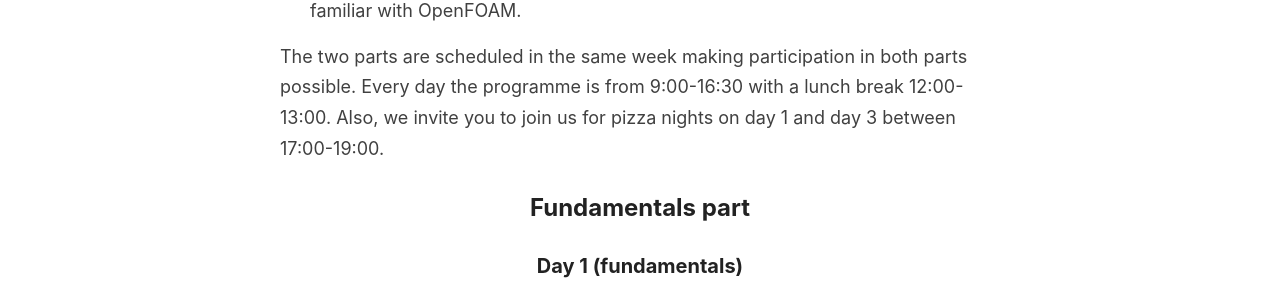
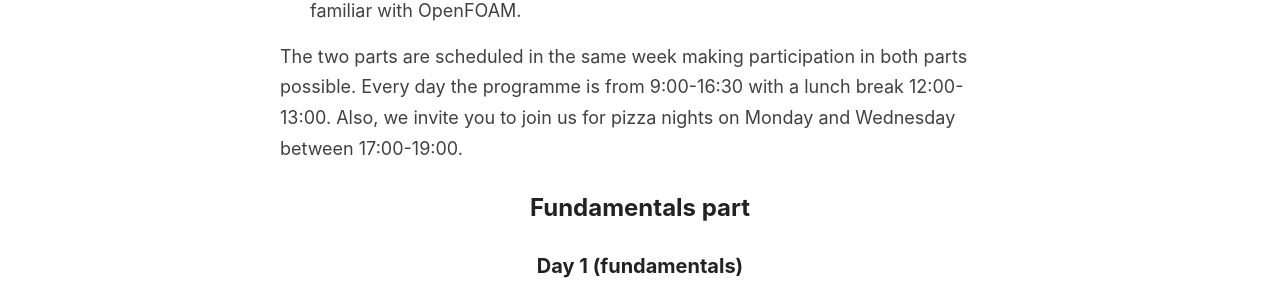
Before and after one commit to OpenSourceCFDCourse/opensourcecfdcourse.github.io, a Jekyll site: the page built from _pages/course-content.md, in a window 1280 px wide. Shown: the part 477-777 px from the top of the page. Built offline with Jekyll 4.4.1, drawn with Linux system fonts in a browser that asks for light colours.

Commit message:
Update course-content.md

```diff
--- a/_pages/course-content.md
+++ b/_pages/course-content.md
@@ -9,7 +9,7 @@
 * Fundamentals (day 1-2) is aimed at users new to OpenFOAM and covers OpenFOAM basics and good practices.
 * Advanced (day 3-5) covers more advanced topics and is aimed at users already familiar with OpenFOAM.
 
-The two parts are scheduled in the same week making participation in both parts possible. Every day the programme is from 9:00-16:30 with a lunch break 12:00-13:00. Also, we invite you to join us for pizza nights on day 1 and day 3 between 17:00-19:00.
+The two parts are scheduled in the same week making participation in both parts possible. Every day the programme is from 9:00-16:30 with a lunch break 12:00-13:00. Also, we invite you to join us for pizza nights on Monday and Wednesday between 17:00-19:00.
 
 ## Fundamentals part
 ### Day 1 (fundamentals)
```
